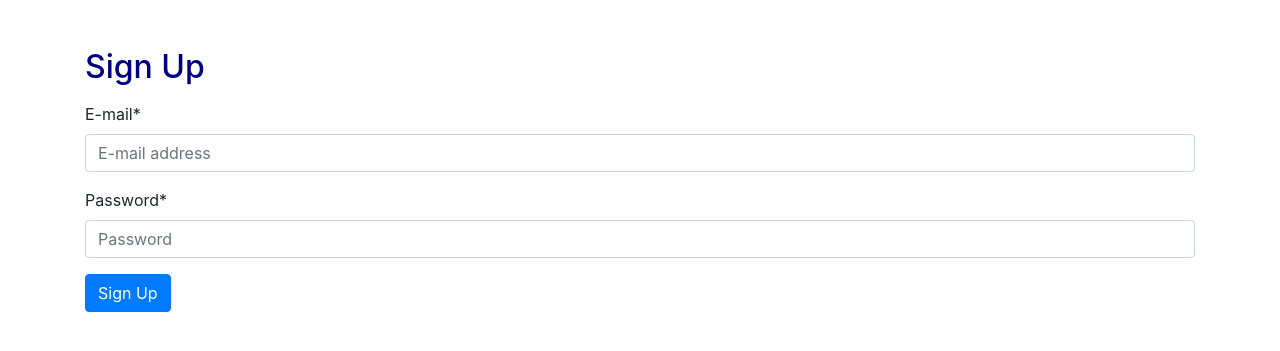
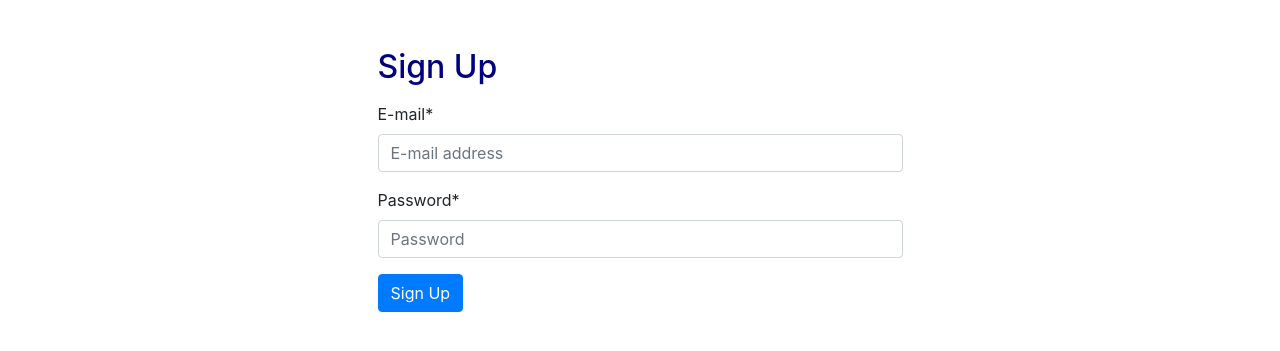
Before and after one commit to lancegoyke/lg-mentoring, a Django app: page /accounts/signup/ in a window 1280 px wide. Shown: the part 58-409 px from the top of the page. Run offline with Django 3.2, Linux system fonts and the light colour scheme; some libraries are stand-ins or nearby versions.

Commit message:
restrict form width

```diff
--- a/templates/account/login.html
+++ b/templates/account/login.html
@@ -4,6 +4,7 @@
 {% block title %}Login{% endblock %}
 
 {% block content %}
+  <div class="mx-auto col-12 col-sm-6">
     <h2>Log In</h2>
     <form method="post">
       {% csrf_token %}
@@ -11,4 +12,5 @@
       <p><a href="{% url 'account_reset_password' %}">Forgot password?</a></p>
       <button class="btn btn-primary" type="submit">Log In</button>
     </form>
+  </div>
 {% endblock content %}
--- a/templates/account/signup.html
+++ b/templates/account/signup.html
@@ -4,10 +4,12 @@
 {% block title %}Sign Up{% endblock %}
 
 {% block content %}
+  <div class="mx-auto col-12 col-sm-6">
     <h2>Sign Up</h2>
     <form method="post">
       {% csrf_token %}
       {{ form|crispy }}
       <button class="btn btn-primary" type="submit">Sign Up</button>
     </form>
+  </div>
 {% endblock content %}
```
Lines whose indentation alone changed are shown as unchanged.
